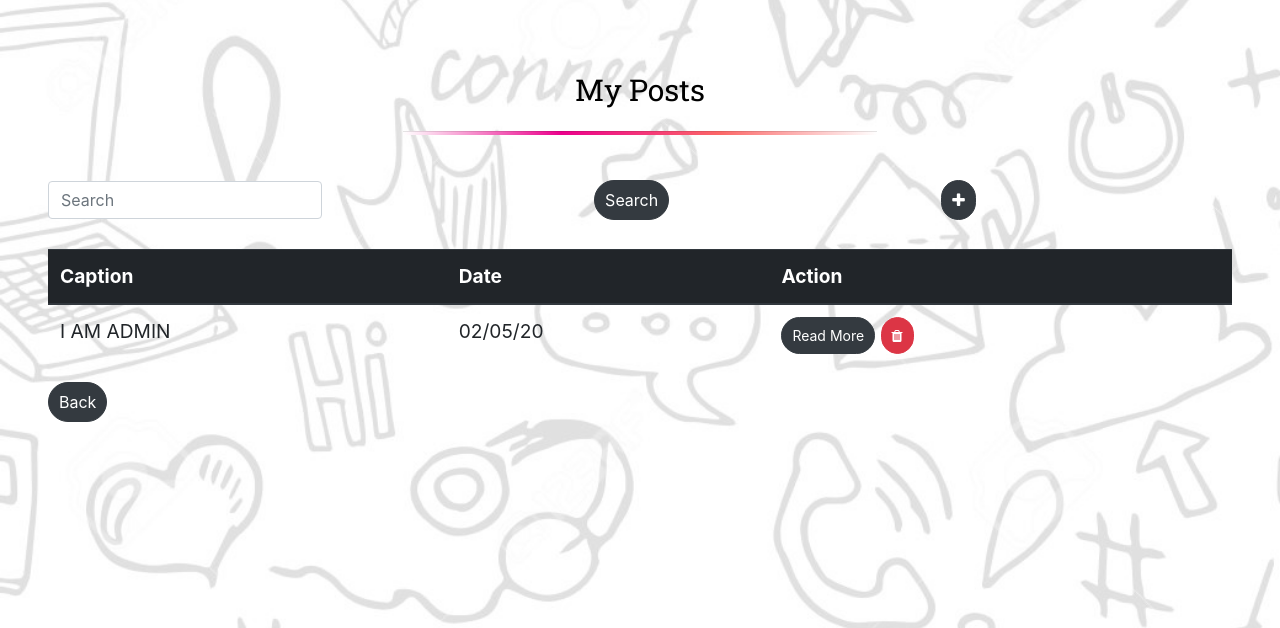
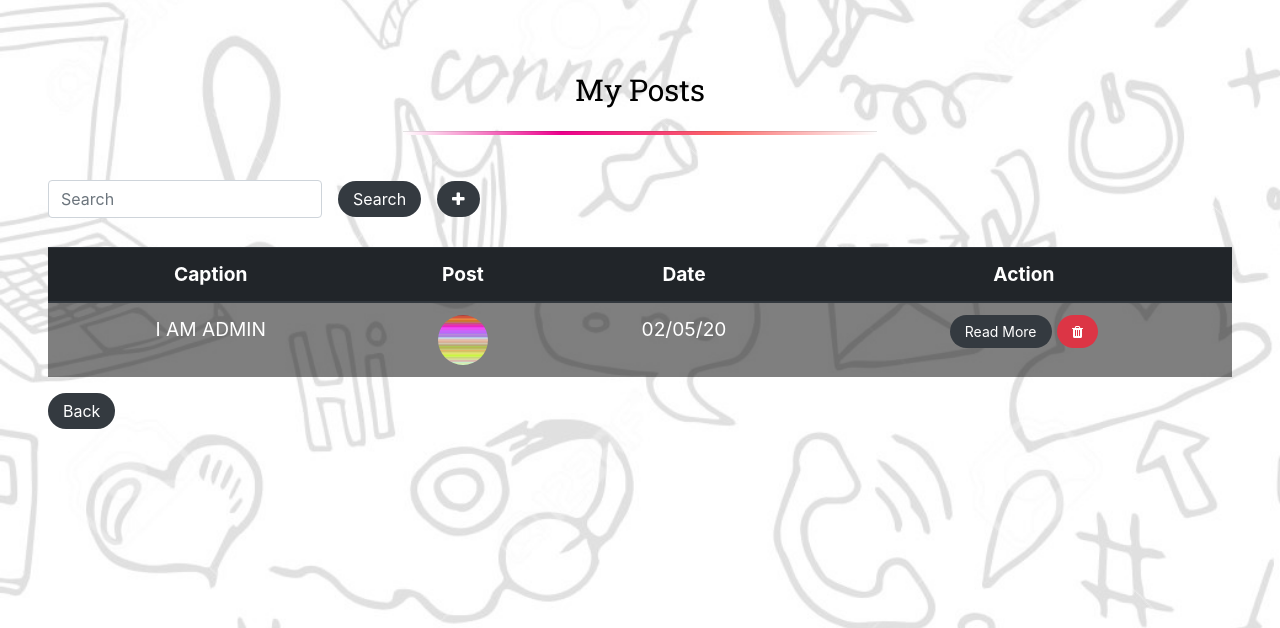
Before and after one commit to PkSharma101/Django-SocialMedia-WebApp, a Django app: page /social/mypost/ in a window 1280 px wide. Shown: the part 100-728 px from the top of the page. Run offline with Django 4.2, Linux system fonts and the light colour scheme; a user stored in the database is signed in; data comes from the database, SQL or seed files in the repository; parts of the project's set-up code (start-up, migrations or seed data) failed here and were passed over; some libraries are stand-ins or nearby versions.

Commit message:
post css

```diff
--- a/dtu/social/static/style.css
+++ b/dtu/social/static/style.css
@@ -102,7 +102,7 @@ body{
 	margin-top: 5%;
 	padding: 30px 30px;
 /*	background: linear-gradient(to left, #0f0c29, #302b63, #24243e);  */
-	background-color:  #2E2B2B
+	background-color:  #2E2B2B;
 
 }
 
@@ -127,8 +127,7 @@ body{
 
    position: relative;
    margin: 0 auto;
-	border: 5px solid;
-	border-image-source:linear-gradient(to right, #ec008c, #fc6767);
+	border: none;
 
 	border-radius: 5%;
 	text-align: left;
@@ -154,7 +153,7 @@ body{
 	text-align: left;
 	width: auto;
 /*	background: linear-gradient(to left, #0f0c29, #302b63, #24243e); */
-	background-color: rgba(0,0,0,0.5)
+	background-color: rgba(0,0,0,0.5);
 
    padding-left: 30px;
 
@@ -180,11 +179,19 @@ body{
 
 }
 
-.btn{
+.btn{ border: none;
 	border-radius: 30px;
-	padding: 7px 10px;
-	align-self: center;
-	margin: 0 auto;
+	padding: 6px 15px;
+	text-align: center;
+	vertical-align: middle;
+
+
+
+}
+
+.btn:hover{
+	color: white;
+	background: linear-gradient(to right, #ec008c, #fc6767);
 }
 
 hr{
@@ -217,6 +224,13 @@ background: linear-gradient(to right,#FFFFFF, #ec008c, #fc6767, #FFFFFF);
 	align-items: center;
 }
 
-.h4 .card-title{
-	align-content: center;
+tr{
+	color: white;
+  text-align: center;
+  background-color: rgba(0,0,0,0.5);
 }
+
+table:hover{
+	background-color: rgba(0,0,0,0.7);
+	transition: 0.2s;
+}
--- a/dtu/social/templates/social/mypost_list.html
+++ b/dtu/social/templates/social/mypost_list.html
@@ -14,6 +14,7 @@
     <thead class="thead-dark">
         <tr>
             <th>Caption</th>
+            <th>Post</th>
             <th>Date</th>
             <th>Action</th>
         </tr>
@@ -21,7 +22,11 @@
 {% for n1 in mypost_list %}
         <tr>
             <td>{{n1.subject}}</td>
+            <td>
+                <img  class="img-fluid rounded-circle" src="/media/{{n1.pic}}" style="width: 50px; height:50px;"/>
+            </td>
             <td>{{n1.cr_date | date:"d/m/y"}}</td>
+
             <td>
             <a class="btn btn-dark btn-sm" href='/social/mypost/{{n1.id}}'>Read More</a>
             <a class="btn btn-danger btn-sm" href='/social/mypost/delete/{{n1.id}}'><span class="fa fa-trash"></span></a>
```
Also changed, not shown: dtu/social/templates/social/mypost_detail.html (+12 -7 lines).
